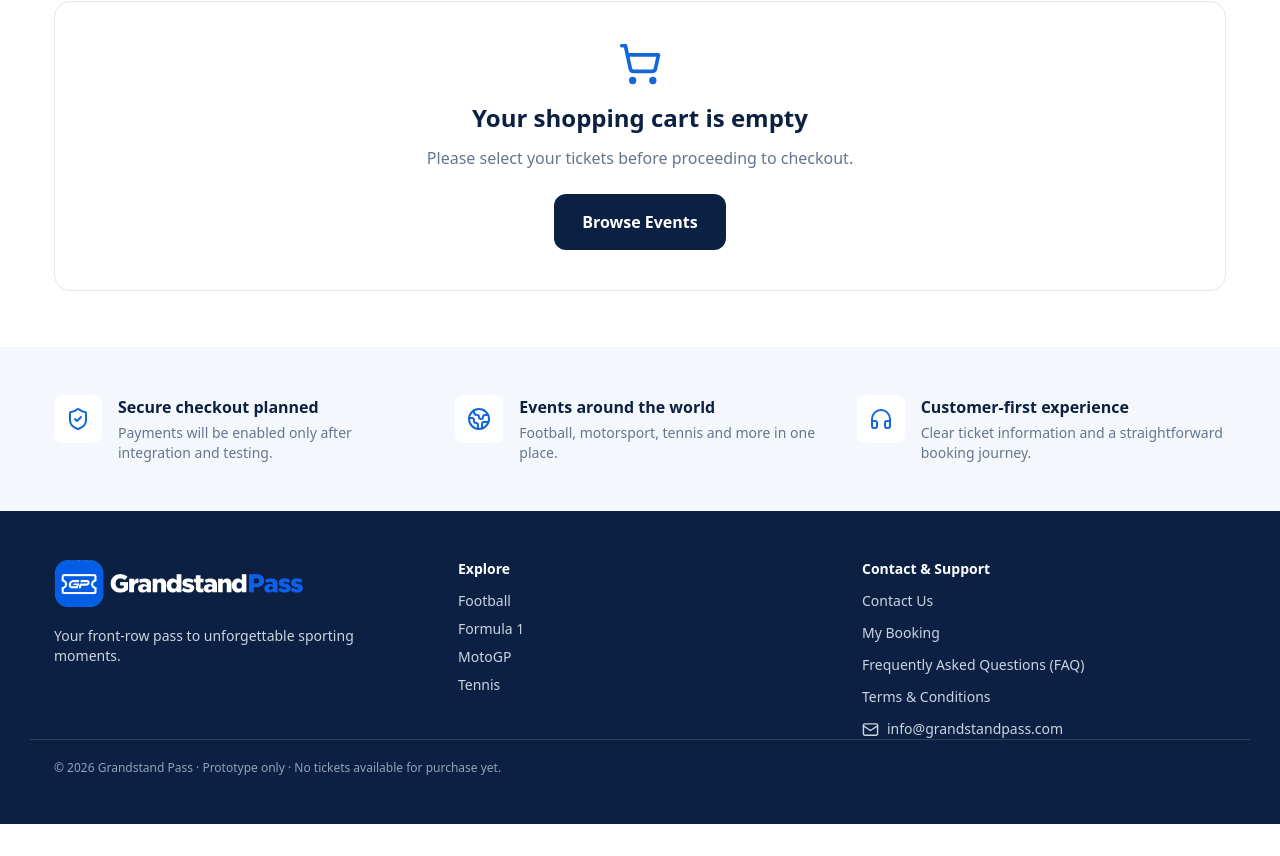
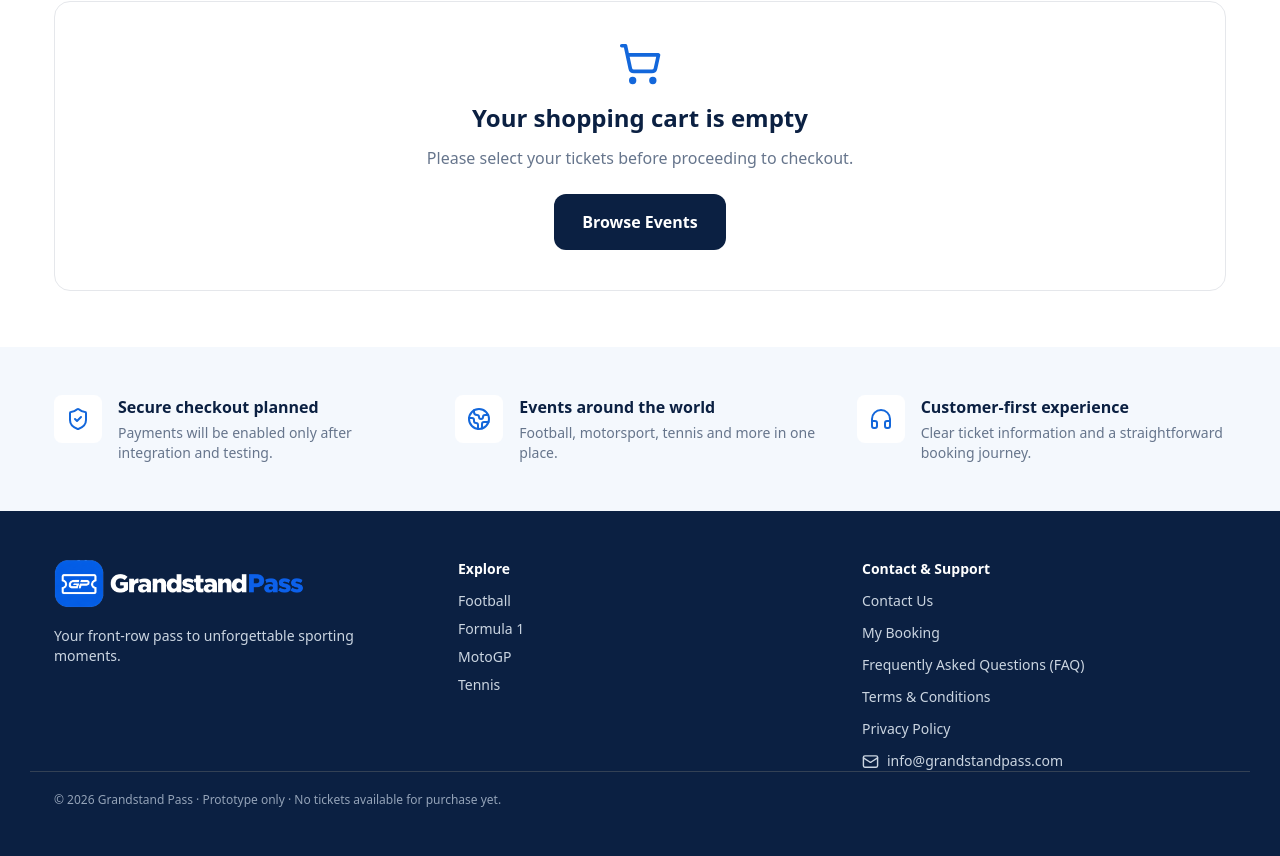
Before and after one commit to gpmotorsporttours-ai/GrandstandPass, a Next.js app: page /checkout in a window 1280 px wide. Shown: the part 419-1275 px from the top of the page. Before the commit the page ends 1243 px from the top, so only its background shows below. Built offline with nearby package versions, Linux system fonts and the light colour scheme.

Commit message:
Add Privacy Policy link to footer

```diff
--- a/components/Footer.tsx
+++ b/components/Footer.tsx
@@ -154,6 +154,13 @@ export default function Footer() {
                 Terms &amp; Conditions
               </Link>
 
+              <Link
+                href="/privacy"
+                className="hover:text-white transition-colors"
+              >
+                Privacy Policy
+              </Link>
+
               <a
                 href="mailto:info@grandstandpass.com"
                 className="inline-flex items-center gap-2 hover:text-white transition-colors break-all"
```
